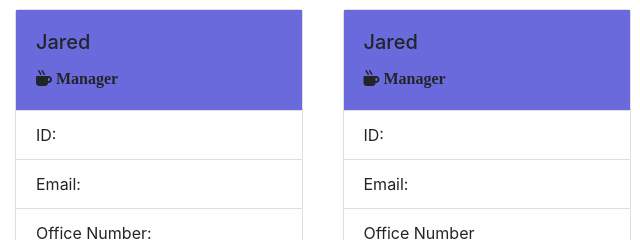
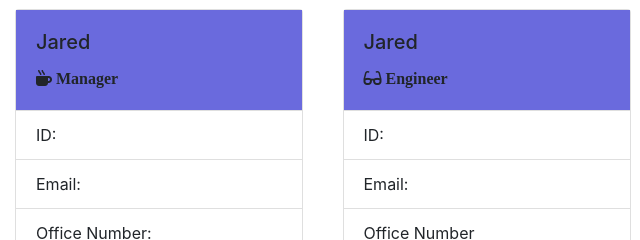
Before and after one commit to Samya129/Team-Profile-Generator, a website: page index.html in a window 1280 px wide. Shown: the part 234-474 px from the top of the page, 640-1280 px from the left. Drawn offline with nearby package versions, Linux system fonts and the light colour scheme.

Commit message:
Did npm installed inquirer and changed a person in one card to an engineer for one of the cards.

```diff
--- a/index.html
+++ b/index.html
@@ -83,7 +83,7 @@
             <div class="card-body" style="background-color: rgb(106, 106, 221);">
             <h5 class="card-title">Jared</h5>
             <h6 class="card-title"></h6>
-            <i class="fas fa-mug-hot"> Manager</i>
+            <i class="fas fa-glasses"> Engineer</i>
             </div>
             <ul class="list-group list-group-flush">
             <li class="list-group-item id">ID:</li>
```
Also changed, not shown: package.json (added, +27 -0 lines), 3 other files.
